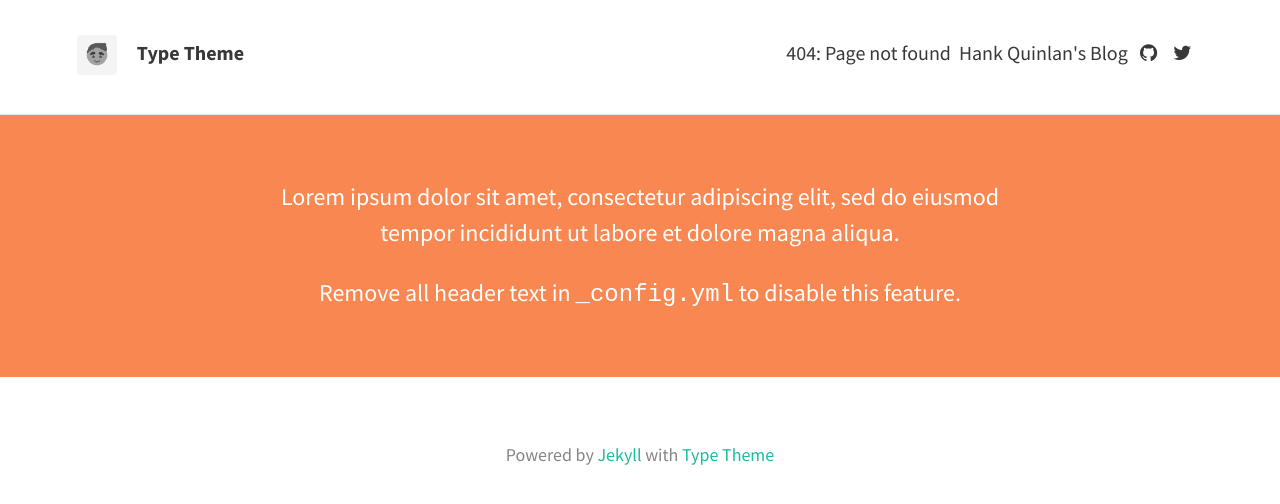
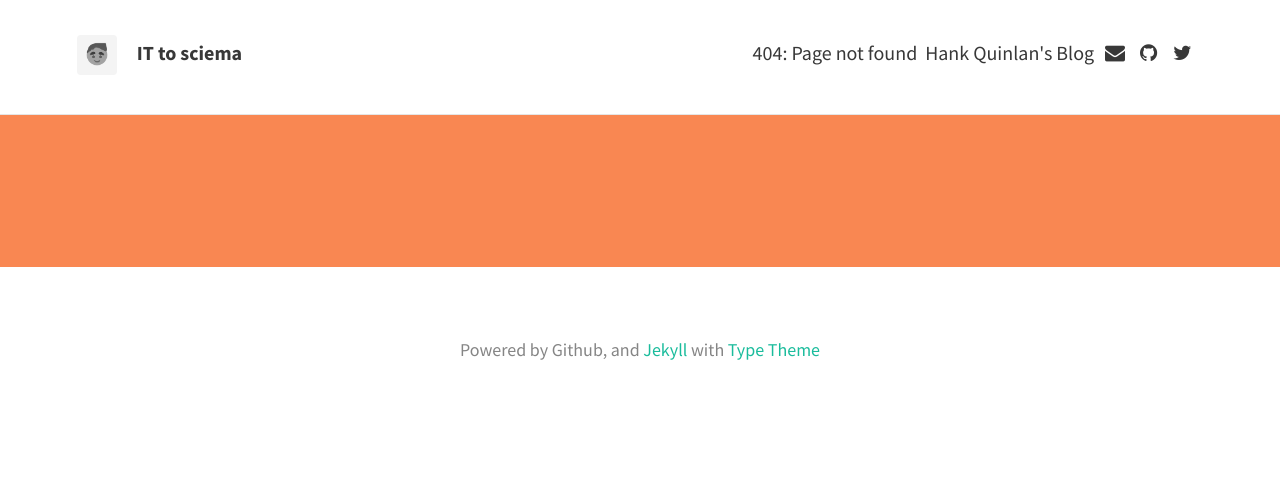
Before and after one commit to pejotes/pejotes.github.io.off, a Jekyll site: the page built from index.html, in a window 1280 px wide. Shown: the top 504 px of the page. Built offline with Jekyll 4.4.1, drawn with Linux system fonts in a browser that asks for light colours; nearby versions of some CDN libraries.

Commit message:
Theme personalization

```diff
--- a/_config.yml
+++ b/_config.yml
@@ -1,27 +1,27 @@
 # SITE CONFIGURATION
 baseurl: "" # the subpath of your site, e.g. /blog/
-url: "http://example.com" # the base hostname & protocol for your site
+url: "http://maczo.pl" # the base hostname & protocol for your site
 
 # THEME-SPECIFIC CONFIGURATION
 theme:
   # Meta
-  title: Type Theme
+  title: IT to sciema
   avatar: avatar.png
   gravatar: # Email MD5 hash
   description: "A website with blog posts and pages" # used by search engines
 
   # Header and footer text
   header_text: >
-     <p>Lorem ipsum dolor sit amet, consectetur adipiscing elit, sed do eiusmod tempor incididunt ut labore et dolore magna aliqua.</p>
+     <p></p>
 
-     <p>Remove all header text in <code>_config.yml</code> to disable this feature.</p>
+     <p></p>
   header_text_feature_image:
   footer_text: >
-   Powered by <a href="http://jekyllrb.com">Jekyll</a> with <a href="https://rohanchandra.github.io/project/type/">Type Theme</a>
+   Powered by Github, and <a href="http://jekyllrb.com">Jekyll</a> with <a href="https://rohanchandra.github.io/project/type/">Type Theme</a>
 
   # Icons
   rss: false
-  email_address: # Full email address, e.g. "sam@example.com"
+  email_address: pejotes@gmail.com # Full email address, e.g. "sam@example.com"
   behance:
   bitbucket:
   dribbble:
```
